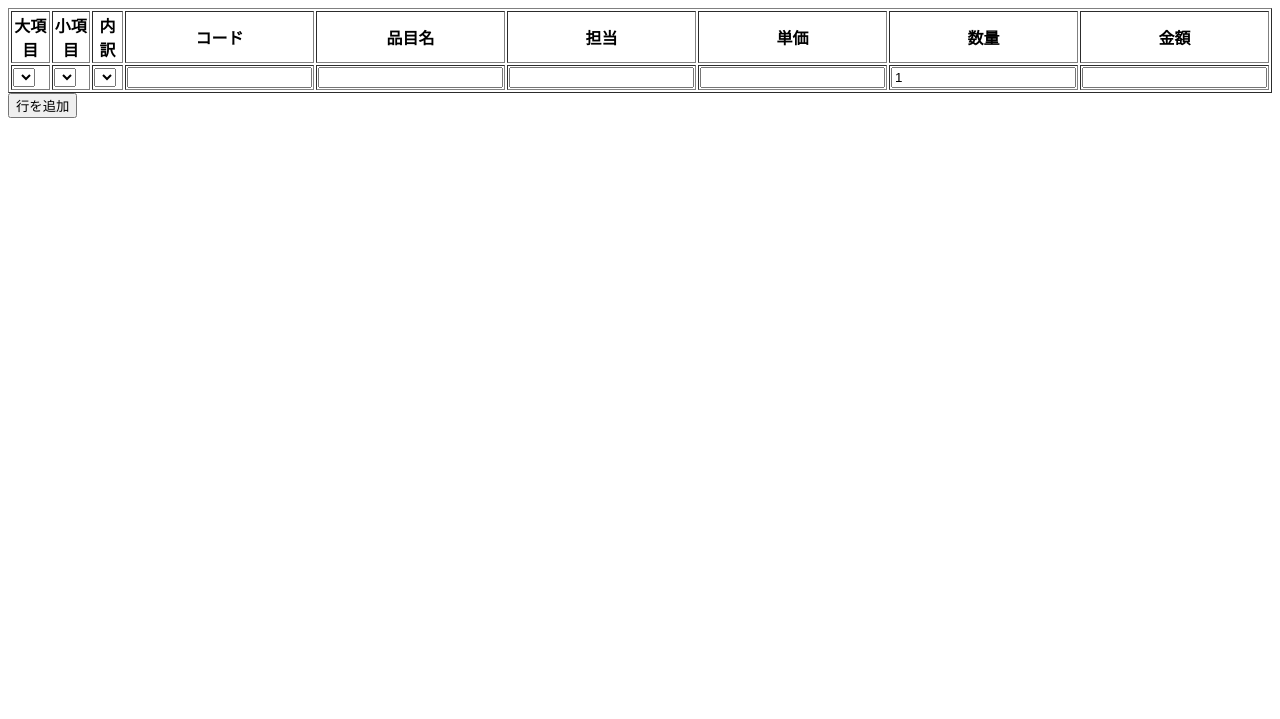
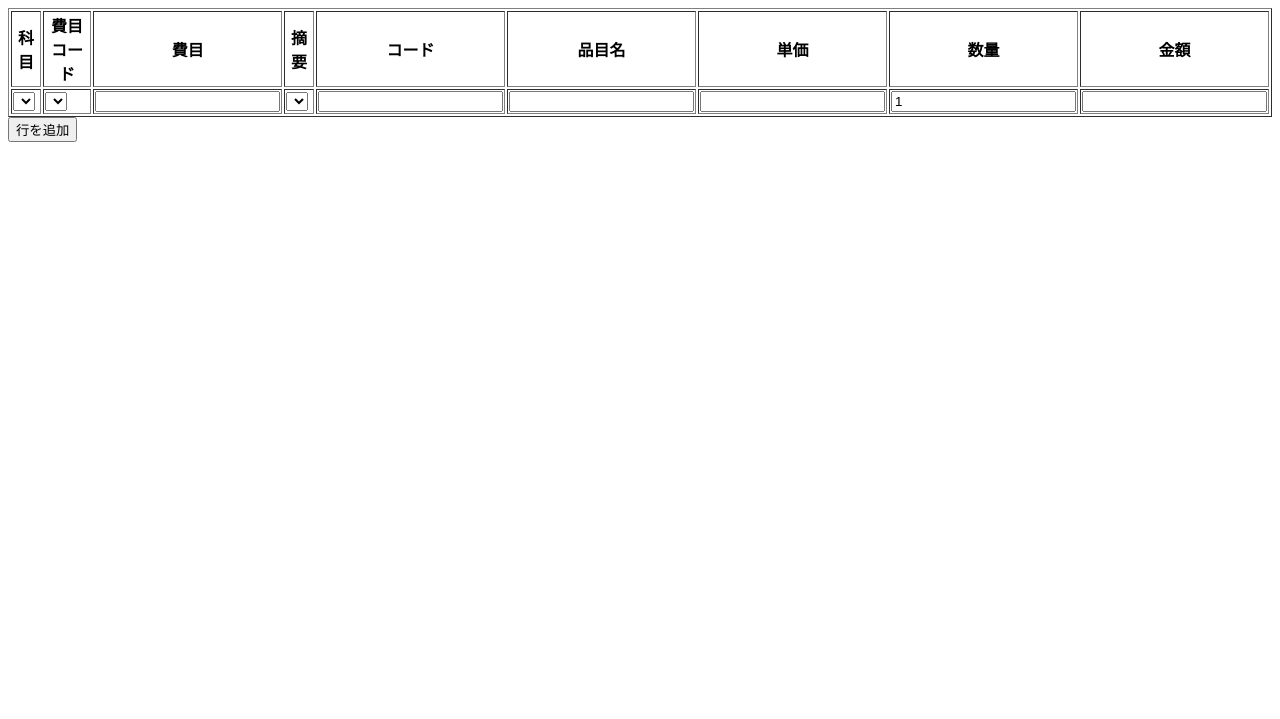
Before and after one commit to AsoKamo3/mitsumori, a plain HTML site: page templates/index.html in a window 1280 px wide. Shown: the part 81-800 px from the top of the page. Drawn offline with Linux system fonts and the light colour scheme; no server answers.

Commit message:
Update index.html

```diff
--- a/templates/index.html
+++ b/templates/index.html
@@ -10,12 +10,12 @@
   <table border="1" id="lines">
     <thead>
       <tr>
-        <th>大項目</th>
-        <th>小項目</th>
-        <th>内訳</th>
+        <th>科目</th>        <!-- 旧: 大項目 -->
+        <th>費目コード</th>  <!-- 小項目のコード部分（選択） -->
+        <th>費目</th>        <!-- 小項目の名称（自動表示） -->
+        <th>摘要</th>        <!-- 旧: 担当（選択） -->
         <th>コード</th>
         <th>品目名</th>
-        <th>担当</th>
         <th>単価</th>
         <th>数量</th>
         <th>金額</th>
@@ -23,12 +23,17 @@
     </thead>
     <tbody>
       <tr>
+        <!-- 科目：01 映像企画関連費 などを選択 -->
         <td><select class="major"></select></td>
-        <td><select class="sub"></select></td>
+        <!-- 費目コード：10, 20, 50 など番号だけ選択 -->
+        <td><select class="sub-code"></select></td>
+        <!-- 費目：企画関連制作管理, アートディレクター費 など自動表示 -->
+        <td><input class="sub-name" readonly></td>
+        <!-- 摘要：担当者名やバリエーション（Crane / Dolly など）を選択 -->
         <td><select class="detail"></select></td>
+        <!-- 以下は自動セット -->
         <td><input class="code" readonly></td>
         <td><input class="name" readonly></td>
-        <td><input class="person" readonly></td>
         <td><input class="unit" readonly></td>
         <td><input class="qty" type="number" value="1" min="1"></td>
         <td><input class="amount" readonly></td>
```
